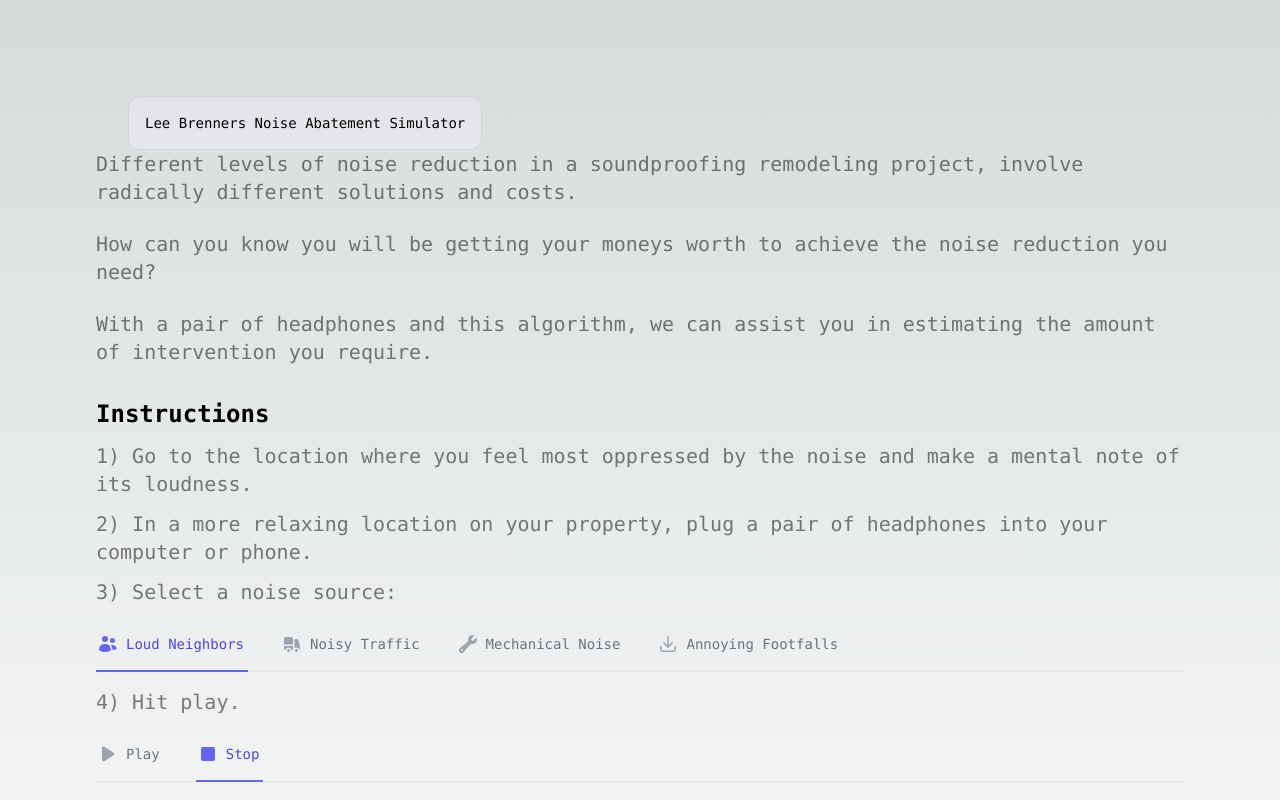
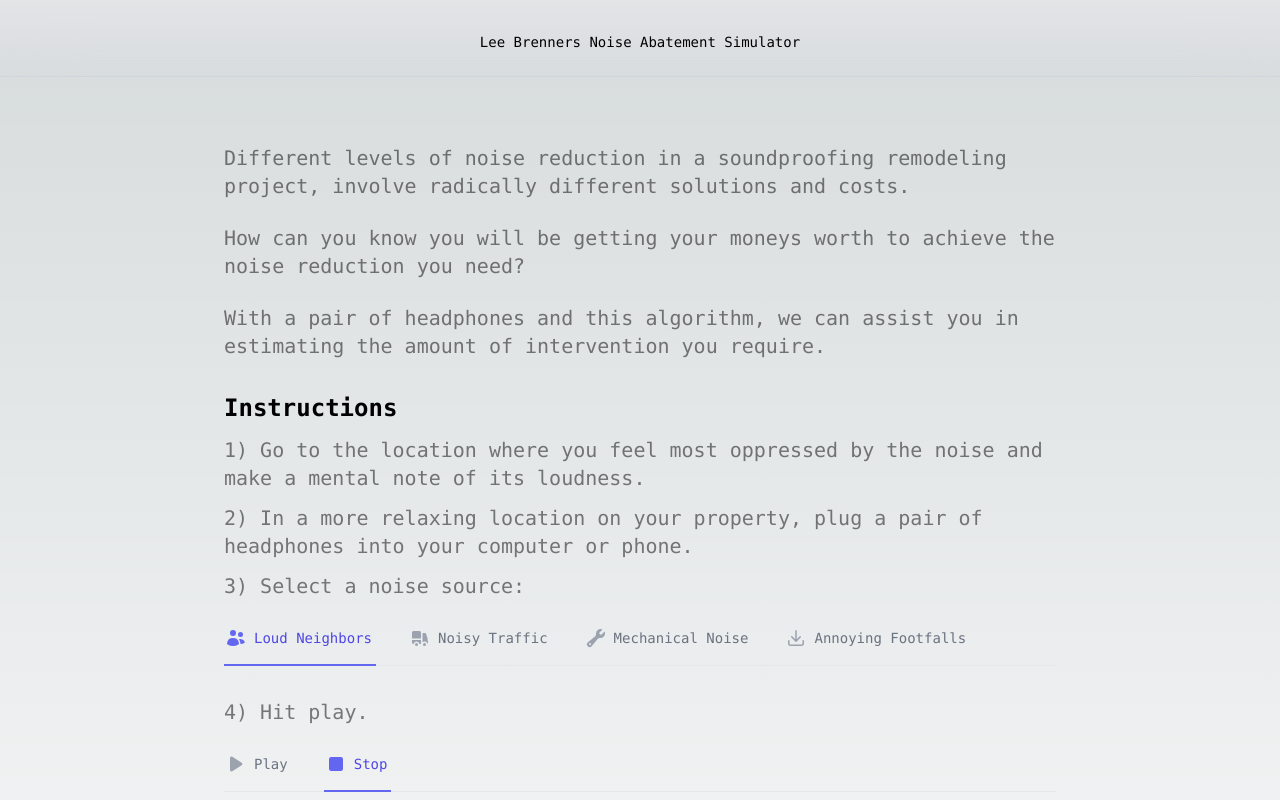
Before and after one commit to mtcolvard/banc_client_noise_simulation_tool, a Next.js app: page / in a window 1280 px wide. Shown: the top 800 px of the page. Built offline with nearby package versions, Linux system fonts and the light colour scheme.

Commit message:
adjusted breakpoint padding

```diff
--- a/app/page.js
+++ b/app/page.js
@@ -26,9 +26,9 @@
 
 export default function Home() {
   return (
-    <main className="flex min-h-screen flex-col items-center justify-between p-24">
+    <main className="flex min-h-screen flex-col items-center justify-between px-6 py-28 md:p-24 xl:px-56">
       <div className="z-10 w-full max-w-5xl items-center justify-between font-mono text-sm lg:flex">
-        <p className="fixed left-0 top-0 flex w-full justify-center border-b border-gray-300 bg-gradient-to-b from-zinc-200 pb-6 pt-8 backdrop-blur-2xl dark:border-neutral-800 dark:bg-zinc-800/30 dark:from-inherit lg:static lg:w-auto  lg:rounded-xl lg:border lg:bg-gray-200 lg:p-4 lg:dark:bg-zinc-800/30">
+        <p className="fixed left-0 top-0 flex w-full justify-center border-b border-gray-300 bg-gradient-to-b from-zinc-200 pb-6 pt-8 backdrop-blur-2xl dark:border-neutral-800 dark:bg-zinc-800/30 dark:from-inherit ">
           Lee Brenners Noise Abatement Simulator
         </p>
         {/* <div className="fixed bottom-0 left-0 flex h-48 w-full items-end justify-center bg-gradient-to-t from-white via-white dark:from-black dark:via-black lg:static lg:h-auto lg:w-auto lg:bg-none">
@@ -62,7 +62,7 @@
         />
       </div>
  */}
-      <div className="mb-32   lg:mb-0  lg:text-left font-mono">
+      <div className="md:mt-12 mb-32 grid  lg:mb-0  lg:text-left font-mono">
         <p className={`mb-6 text-xl opacity-50`}>
           Different levels of noise reduction in a soundproofing remodeling project, involve radically different solutions and costs.
         </p>
--- a/components/iconTabs.js
+++ b/components/iconTabs.js
@@ -14,7 +14,6 @@
 */
 
 
-import {TruckIcon, ArrowDownTrayIcon, UsersIcon, WrenchIcon } from '@heroicons/react/20/solid'
 
 
 
```
